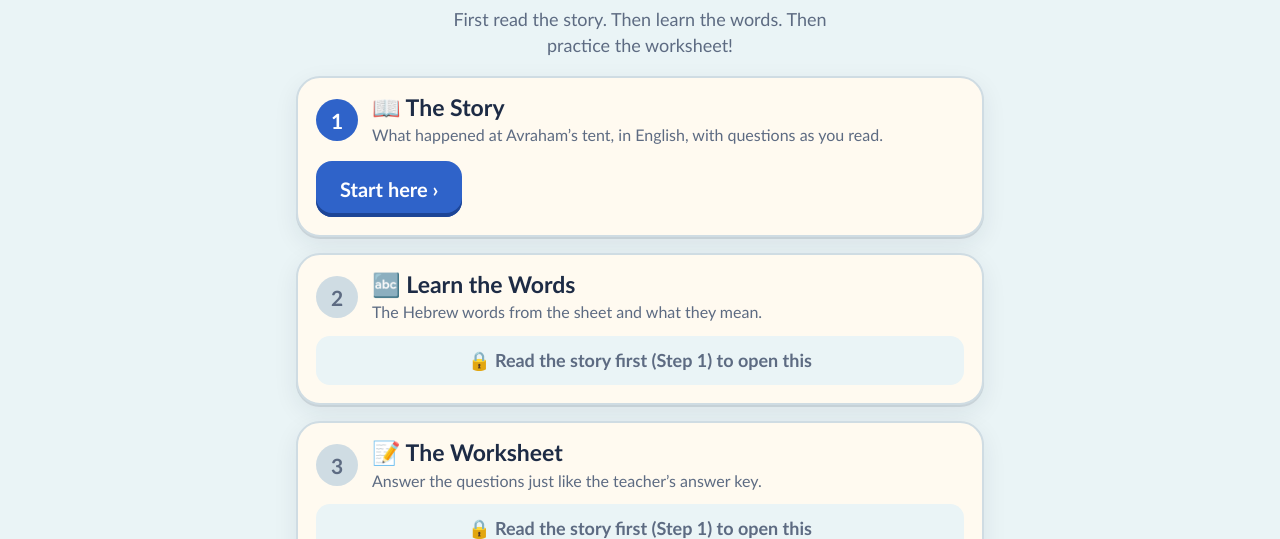
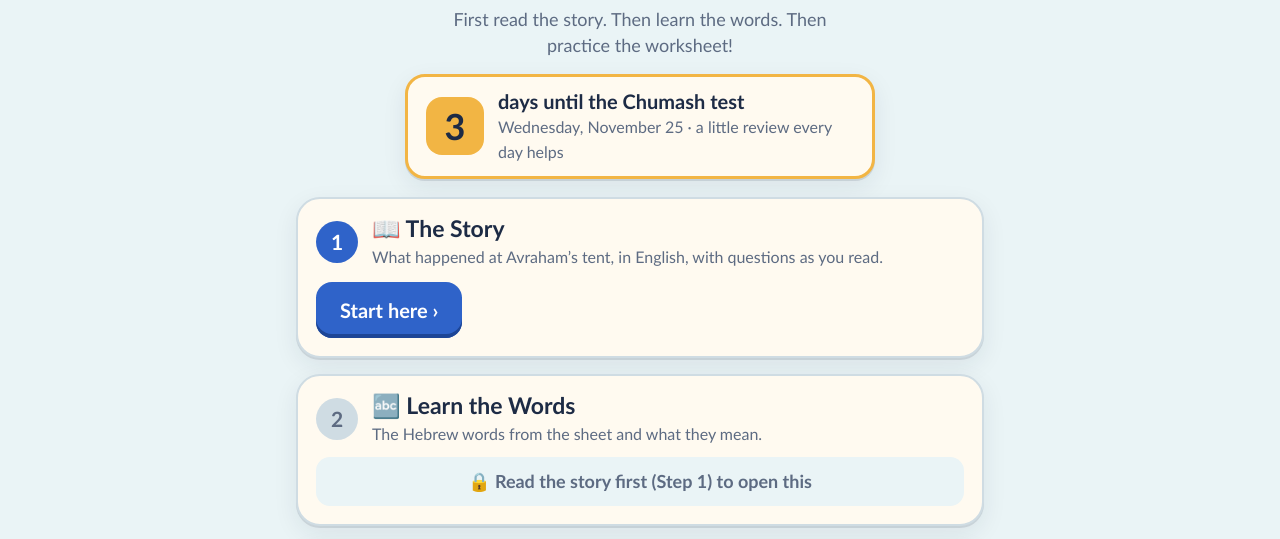
Before and after one commit to tzirelsmulevitz-wq/shorashim-game, a plain HTML site: page chumash/index.html in a window 1280 px wide. Shown: the part 212-751 px from the top of the page. Drawn offline with Linux system fonts and the light colour scheme.

Commit message:
Chumash: countdown to the test (Wednesday, November 25)
A card under the title on the Chumash page ("3 days until the Chumash test"),
and a badge on the Chumash tile in the Jack's Games menu ("Test in 3 days",
"Test tomorrow!", "Test today!"). Both hide themselves after the test day.

Co-Authored-By: Claude Opus 5.5 <noreply@anthropic.com>
Claude-Session: https://claude.ai/code/session_019HaPXEDn32gZPyu8ugTZRa

```diff
--- a/chumash/index.html
+++ b/chumash/index.html
@@ -64,6 +64,10 @@ body:not(.helper) .en { display: none !important; }
 .hero .t { font-family: var(--f-heb); font-size: clamp(44px, 10vw, 60px); font-weight: 800; line-height: 1.25; }
 .hero .s { font-family: var(--f-heb); font-size: 26px; font-weight: 700; color: var(--muted); }
 .hero p { color: var(--muted); margin: 10px auto 0; max-width: 36ch; }
+.countdown { display: flex; align-items: center; gap: 14px; max-width: 470px; margin: 16px auto 0; padding: 12px 18px; background: var(--sand); border: 3px solid var(--sun); border-radius: 20px; box-shadow: var(--shadow); text-align: left; }
+.countdown .cd-num { flex: none; min-width: 58px; height: 58px; padding: 0 8px; border-radius: 16px; background: var(--sun); color: #1d2b45; display: grid; place-items: center; font-size: 36px; font-weight: 800; font-variant-numeric: tabular-nums; }
+.countdown b { display: block; font-size: 20px; line-height: 1.25; }
+.countdown span { color: var(--muted); font-size: 16px; }
 .step { background: var(--sand); border: 2px solid var(--line); border-radius: 24px; box-shadow: var(--shadow); padding: 16px 18px 18px; margin-top: 16px; }
 .step .sh { display: flex; align-items: center; gap: 14px; }
 .step .num { flex: none; width: 42px; height: 42px; border-radius: 50%; background: var(--block); color: #fff; display: grid; place-items: center; font-weight: 800; font-size: 21px; }
@@ -336,6 +340,15 @@ const STORY = {
       ] }
   ]
 };
+/* The Chumash test (class 3D). Change these when the next test is announced; the countdown hides itself after the day. */
+const TEST = { y: 2026, m: 11, d: 25, label: 'Wednesday, November 25' };
+function countdownHTML() {
+  const t = new Date(TEST.y, TEST.m - 1, TEST.d), now = new Date(); now.setHours(0, 0, 0, 0);
+  const days = Math.round((t - now) / 86400000);
+  if (days < 0) return '';
+  if (days === 0) return `<div class="countdown"><div class="cd-num">⭐</div><div><b>The Chumash test is today!</b><span>You’ve got this, Jack!</span></div></div>`;
+  return `<div class="countdown"><div class="cd-num">${days}</div><div><b>${days === 1 ? 'day until the Chumash test' : 'days until the Chumash test'}</b><span>${days === 1 ? `It’s tomorrow, ${TEST.label}! A little review tonight.` : `${TEST.label} · a little review every day helps`}</span></div></div>`;
+}
 const storyTotal = () => STORY.chapters.reduce((s, c) => s + c.qs.length, 0);
 
 /* ============================================================
@@ -714,6 +727,7 @@ function home() {
       <div class="t he" lang="he">פָּרָשַׁת וַיֵּרָא</div>
       <div class="s he" lang="he">פֶּרֶק יח · דַּפֵּי חֲזָרָה</div>
       <p>First read the story. Then learn the words. Then practice the worksheet!</p>
+      ${countdownHTML()}
     </div>
     <section class="step${bs != null ? ' done' : ''}" id="step1">
       <div class="sh"><span class="num">${bs != null ? '✓' : '1'}</span><div><h2>📖 The Story</h2><p>What happened at Avraham’s tent, in English, with questions as you read.</p></div></div>
```
Also changed, not shown: index.html (+13 -1 lines), 1 other file.
